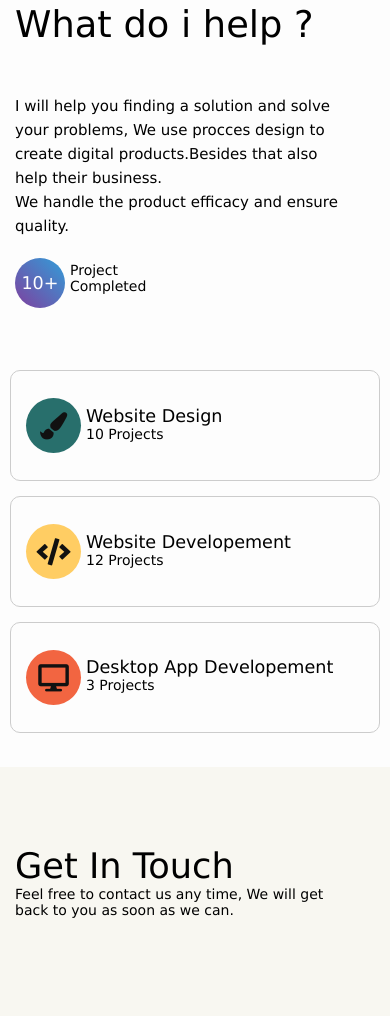
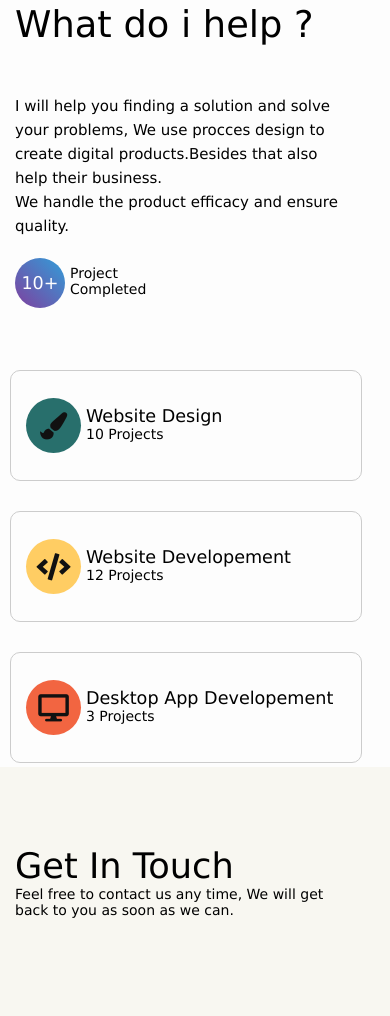
Before and after one commit to super9719/aymen, a website: page main.html in a window 390 px wide. Shown: the part 2609-3625 px from the top of the page. Drawn offline with nearby package versions, Linux system fonts and the light colour scheme; files that its build step writes are made by us from their sources; files whose address does not match are found by name; a web font is replaced by a local one.

Commit message:
Update services.css

```diff
--- a/assets/services.css
+++ b/assets/services.css
@@ -176,15 +176,15 @@ width: 370px;
     }
     #services .content .right div:last-of-type span:last-of-type{
         font-size: 14px;
-        padding: 4px 0 0 5px
+        padding: 7px 0 0 5px
     }
     #services .content .left{
         padding: 0;
     }
     #services .content .left >div{
-        width: 100%;
+        width: 95%;
         height: 28%;
-        margin-bottom: 4%;
+        margin-bottom: 0 auto 4%;
         padding-left: 15px;
         align-items: center;
         padding-top: 0;
```
